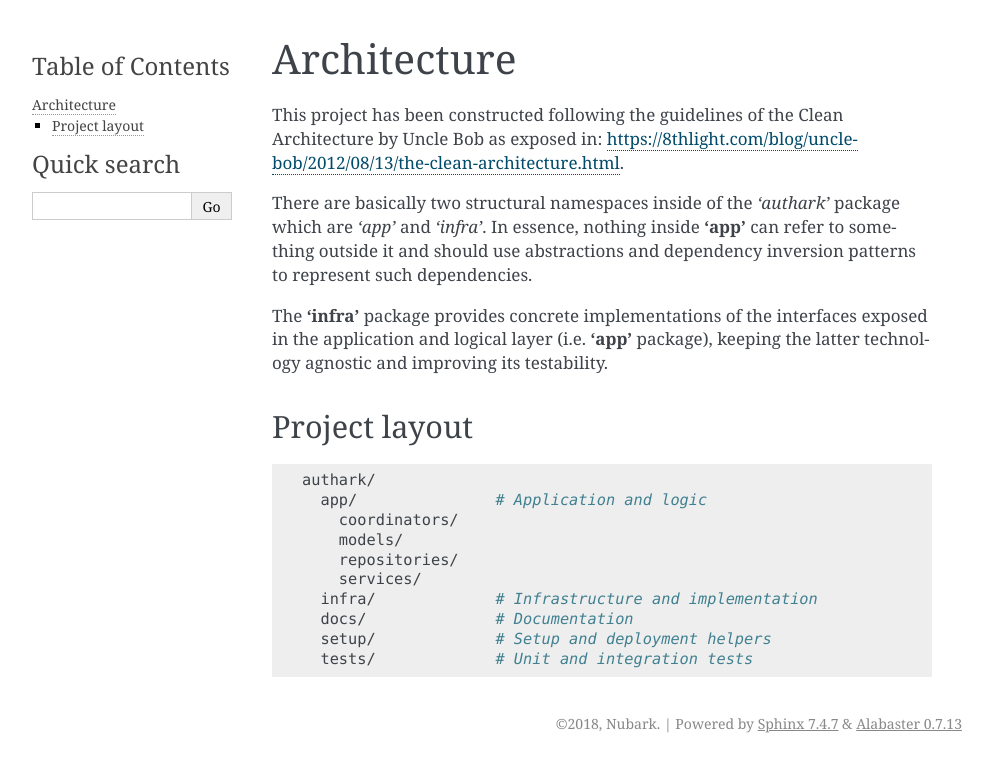
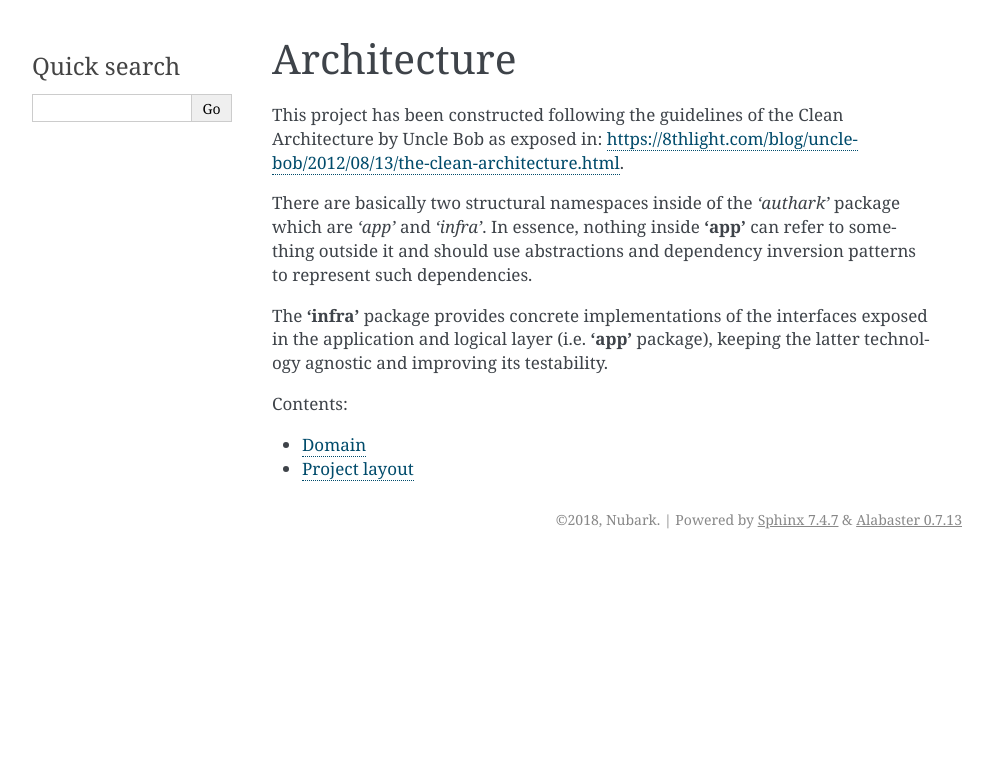
Before and after one commit to knowark/authark, a Sphinx documentation site: the page built from docs/architecture/index.rst, in a window 1280 px wide. Shown: the top 772 px of the page, without its empty margins (148-1141 px from the left). Built offline with Sphinx 7.4.7, drawn with Linux system fonts in a browser that asks for light colours.

Commit message:
Design authark domain model

```diff
--- a/docs/architecture.rst
+++ b/docs/architecture/index.rst
@@ -14,18 +14,9 @@
 exposed in the application and logical layer (i.e. **'app'** package), keeping
 the latter technology agnostic and improving its testability.
 
-Project layout
---------------
+.. toctree::
+   :maxdepth: 2
+   :caption: Contents:
 
-.. code-block:: bash
-
-    authark/
-      app/               # Application and logic
-        coordinators/
-        models/
-        repositories/
-        services/
-      infra/             # Infrastructure and implementation
-      docs/              # Documentation
-      setup/             # Setup and deployment helpers
-      tests/             # Unit and integration tests
+   domain.rst
+   layout.rst
--- a/docs/conf.py
+++ b/docs/conf.py
@@ -39,6 +39,7 @@
 # extensions coming with Sphinx (named 'sphinx.ext.*') or your custom
 # ones.
 extensions = [
+    'sphinx.ext.graphviz'
 ]
 
 # Add any paths that contain templates here, relative to this directory.
--- a/docs/index.rst
+++ b/docs/index.rst
@@ -14,7 +14,7 @@
    :maxdepth: 2
    :caption: Contents:
 
-   architecture.rst
+   architecture/index.rst
    roadmap.rst
    about.rst
 
```
Also changed, not shown: docs/architecture/domain.rst (added, +55 -0 lines), docs/architecture/layout.rst (added, +15 -0 lines).
